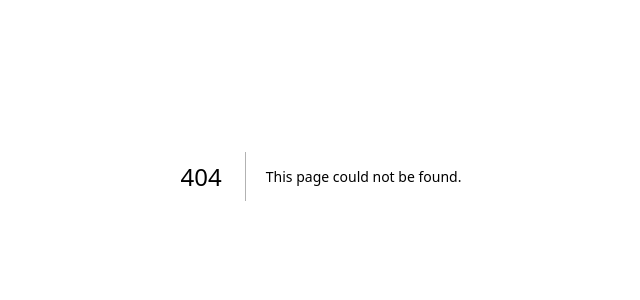
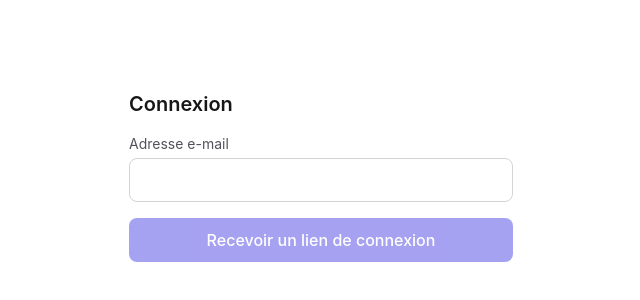
Before and after one commit to Kroustille/muni, a Next.js app: page /sign-in in a window 1280 px wide. Before the commit this address had no page. Shown: the part 224-524 px from the top of the page, without its empty margins (319-959 px from the left). Built offline with nearby package versions, Linux system fonts and the light colour scheme.

Commit message:
feat(auth): add sign-in screen with magic link and Google
Co-authored-by: github <github@roger.mozmail.com>

```diff
--- a/specs/001-typed-lists-companion/tasks.md
+++ b/specs/001-typed-lists-companion/tasks.md
@@ -116,7 +116,7 @@
 - [ ] T057 [US1] Build the auth route handlers: `src/app/api/auth/magic-link/route.ts`, `src/app/api/auth/google/route.ts`, `src/app/api/auth/session/route.ts`, `src/app/api/auth/sign-out/route.ts`, `src/app/auth/verify/route.ts`, `src/app/auth/callback/route.ts`, plus a shared helper that resolves the session user id from the cookie, as thin adapters over the use cases (depends on T045, T056)
 - [X] T058 [US1] Implement the HTTP `AuthGateway` adapter in `src/adapters/http/auth-gateway.ts` (depends on T044)
 - [X] T059 [US1] Implement the client session use case (first-use gate, offline open, expired-session policy) in `src/application/session.ts` (depends on T039, T018)
-- [ ] T060 [US1] Build the `/sign-in` screen (email field for magic link, Google button, no password, offline message explaining the one-time connection need, expired/used link message) in `src/app/(auth)/sign-in/page.tsx` (depends on T058)
+- [X] T060 [US1] Build the `/sign-in` screen (email field for magic link, Google button, no password, offline message explaining the one-time connection need, expired/used link message) in `src/app/(auth)/sign-in/page.tsx` (depends on T058)
 - [ ] T061 [US1] Wire the HTTP `AuthGateway` and session use case into `src/composition/client.ts` and add the session gate in `src/app/(app)/layout.tsx`: first use requires sign-in with a connection; afterwards the app opens offline from local data; an expired session never blocks local data and a non-blocking re-auth prompt is shown (depends on T033, T057, T058, T059, T060)
 - [ ] T062 [US1] Build `/settings` with sign out in `src/app/(app)/settings/page.tsx` (FR-020) (depends on T061)
 
--- /dev/null
+++ b/src/app/(auth)/sign-in/page.tsx
@@ -0,0 +1,17 @@
+import { SignInForm } from "./sign-in-form";
+
+type SignInPageProps = {
+  searchParams: Promise<{ error?: string }>;
+};
+
+export default async function SignInPage({ searchParams }: SignInPageProps) {
+  const { error } = await searchParams;
+  const linkExpired = error === "invalid_link";
+  const googleSignInEnabled = Boolean(process.env.GOOGLE_CLIENT_ID);
+
+  return (
+    <main className="flex min-h-dvh items-center justify-center p-4">
+      <SignInForm linkExpired={linkExpired} googleSignInEnabled={googleSignInEnabled} />
+    </main>
+  );
+}
--- /dev/null
+++ b/src/app/(auth)/sign-in/sign-in-form.tsx
@@ -0,0 +1,101 @@
+"use client";
+
+import { useEffect, useState, type FormEvent } from "react";
+import { RemoteStoreError } from "@/application/ports/remote-store";
+import { Button } from "@/components/ui/Button";
+import { TextField } from "@/components/ui/TextField";
+import { getHttpAuthGateway } from "@/composition/http-auth-gateway";
+import { t } from "@/i18n";
+
+export type SignInFormProps = {
+  linkExpired: boolean;
+  googleSignInEnabled: boolean;
+};
+
+export function SignInForm({ linkExpired, googleSignInEnabled }: SignInFormProps) {
+  const [email, setEmail] = useState("");
+  const [linkSent, setLinkSent] = useState(false);
+  const [submitError, setSubmitError] = useState(false);
+  const [offline, setOffline] = useState(false);
+  const [submitting, setSubmitting] = useState(false);
+
+  useEffect(() => {
+    const sync = () => setOffline(!navigator.onLine);
+    sync();
+    window.addEventListener("online", sync);
+    window.addEventListener("offline", sync);
+    return () => {
+      window.removeEventListener("online", sync);
+      window.removeEventListener("offline", sync);
+    };
+  }, []);
+
+  async function onSubmit(event: FormEvent<HTMLFormElement>) {
+    event.preventDefault();
+    if (offline || submitting) return;
+    setSubmitError(false);
+    setSubmitting(true);
+    try {
+      await getHttpAuthGateway().startMagicLinkSignIn(email.trim());
+      setLinkSent(true);
+    } catch (error) {
+      if (error instanceof RemoteStoreError && error.kind === "network") {
+        setOffline(true);
+      } else {
+        setSubmitError(true);
+      }
+    } finally {
+      setSubmitting(false);
+    }
+  }
+
+  return (
+    <div className="flex w-full max-w-sm flex-col gap-4">
+      <h1 className="text-xl font-semibold text-foreground">{t("signIn.title")}</h1>
+
+      {linkExpired ? (
+        <p className="text-sm text-danger" role="status">{t("signIn.linkExpired")}</p>
+      ) : null}
+
+      {offline ? (
+        <p className="text-sm text-muted" role="status">{t("signIn.offline")}</p>
+      ) : null}
+
+      {linkSent ? (
+        <p className="text-sm text-foreground" role="status">{t("signIn.linkSent")}</p>
+      ) : null}
+
+      {submitError ? (
+        <p className="text-sm text-danger" role="alert">{t("signIn.error")}</p>
+      ) : null}
+
+      <form className="flex flex-col gap-4" onSubmit={onSubmit} noValidate>
+        <TextField
+          label={t("signIn.email")}
+          type="email"
+          name="email"
+          autoComplete="email"
+          inputMode="email"
+          required
+          value={email}
+          disabled={offline || submitting}
+          onChange={(event) => setEmail(event.target.value)}
+        />
+        <Button type="submit" disabled={offline || submitting || email.trim() === ""}>
+          {t("signIn.sendLink")}
+        </Button>
+      </form>
+
+      {googleSignInEnabled ? (
+        <Button
+          type="button"
+          variant="secondary"
+          disabled={offline || submitting}
+          onClick={() => getHttpAuthGateway().startGoogleSignIn()}
+        >
+          {t("signIn.google")}
+        </Button>
+      ) : null}
+    </div>
+  );
+}
--- /dev/null
+++ b/src/composition/http-auth-gateway.ts
@@ -0,0 +1,16 @@
+import { createHttpAuthGateway } from "@/adapters/http/auth-gateway";
+import type { AuthGateway } from "@/application/ports/auth-gateway";
+
+let gateway: AuthGateway | undefined;
+
+/** Browser HTTP auth gateway for screens that are not yet wired through `client.ts`. */
+export function getHttpAuthGateway(): AuthGateway {
+  gateway ??= createHttpAuthGateway({
+    fetch: globalThis.fetch.bind(globalThis),
+    baseUrl: "",
+    navigate: (url) => {
+      window.location.assign(url);
+    },
+  });
+  return gateway;
+}
```
